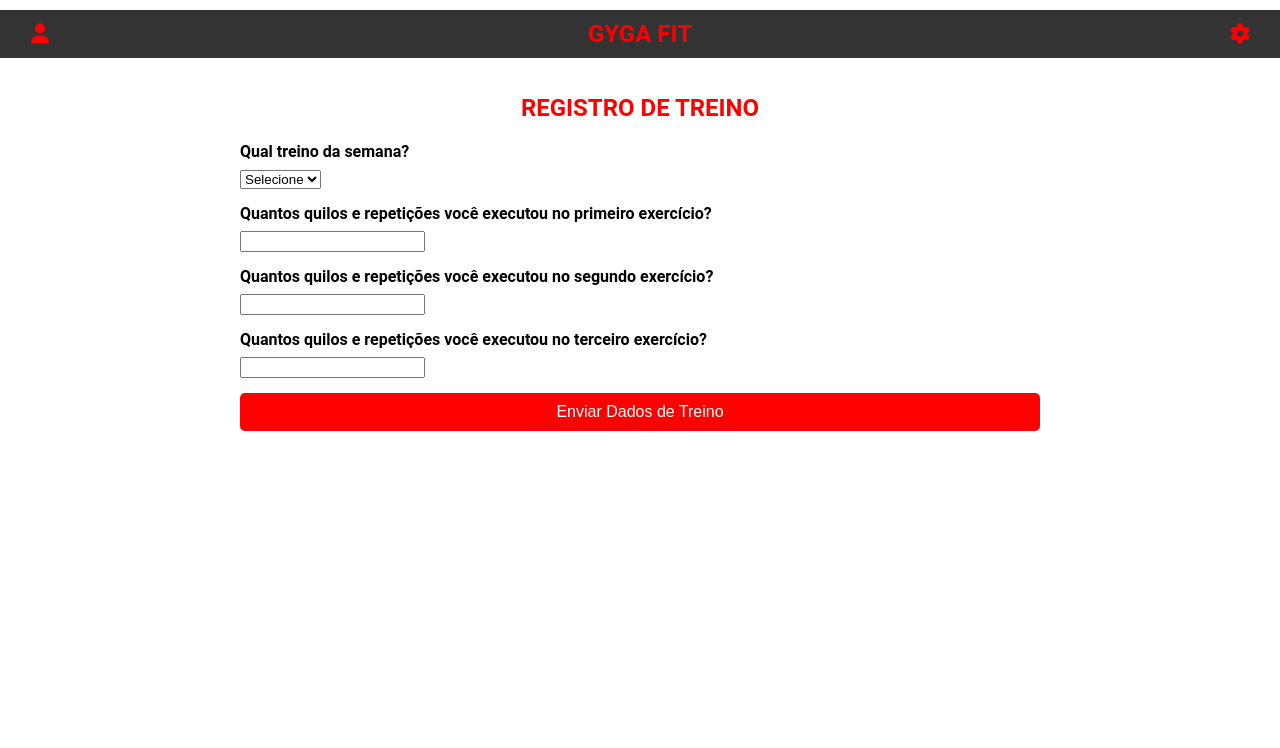
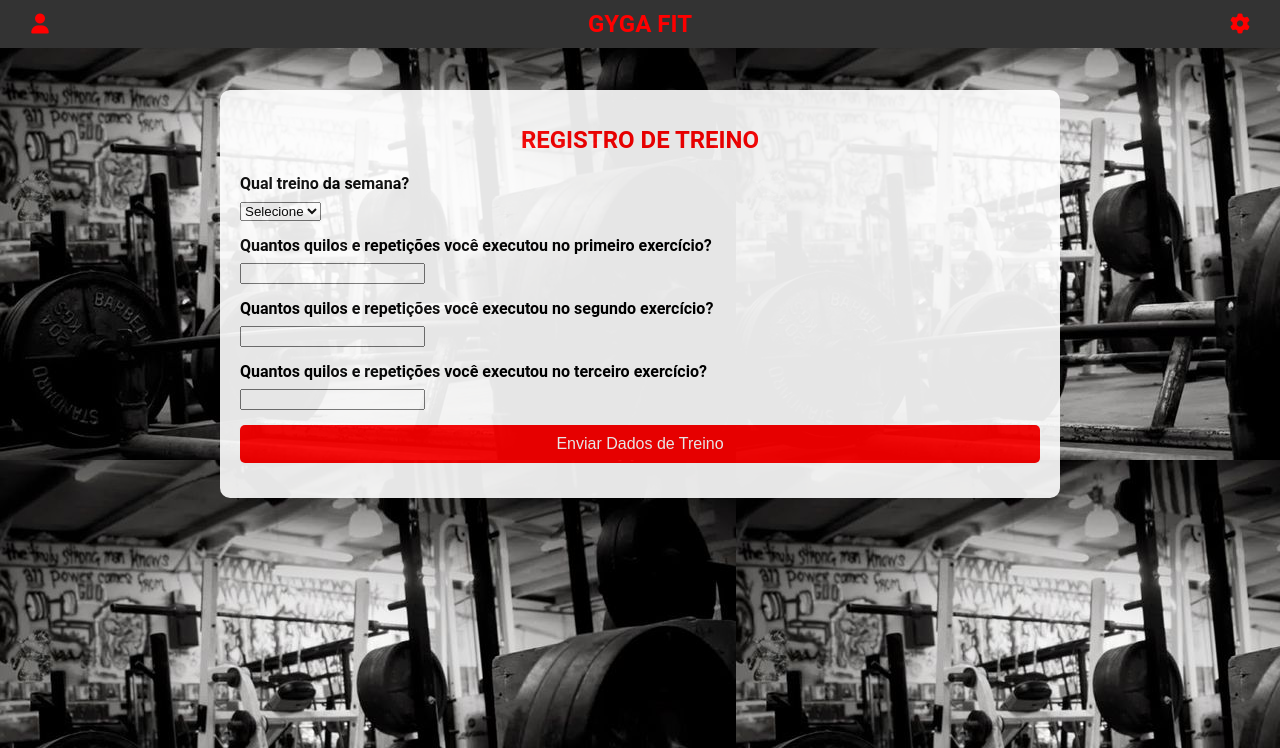
Before and after one commit to Samuel1-salc/Gyga-fit-gym, a PHP site: page /view/paginaMonitoramento.php in a window 1280 px wide. Shown: the top 748 px of the page. Run offline with PHP 8.4, Linux system fonts and the light colour scheme.

Commit message:
Ajustes visuais no código
Ajustes somente na parte estética do código afim de padronizar nossas telas e deixar o código visualmente organizado.

```diff
--- a/view/style/Tela-Principal.css
+++ b/view/style/Tela-Principal.css
@@ -2,7 +2,7 @@ body {
     font-family: 'Roboto', sans-serif;
     margin: 0;
     padding: 0;
-    background-image: url('images/0f0d989af5ce80b293f0de513b7a2bcb.jpg');
+    background-image: url('/view/img/0f0d989af5ce80b293f0de513b7a2bcb.jpg');
     background-size: cover;
     background-position: center;
     background-repeat: no-repeat;
--- a/view/style/tela-Form.css
+++ b/view/style/tela-Form.css
@@ -5,7 +5,7 @@ body {
     padding: 10px 0;
     text-align: center;
     position: relative;
-
+    background-image: url('/view/img/0f0d989af5ce80b293f0de513b7a2bcb.jpg');
 
 }
 
@@ -16,7 +16,11 @@ header {
     color: rgb(255, 0, 0);
     padding: 10px 0;
     text-align: center;
-    position: relative;
+    position: fixed;
+    width: 100%;
+    top: 0;
+    left: 0;
+    z-index: 1000;
 }
 
 header h1 {
@@ -60,15 +64,14 @@ header h1 {
 }
 
 .container {
-    width: 90%;  /* Ajuste conforme necessário */
-    max-width: 800px; /* Define um limite de largura */
-    margin: 0 auto; /* Centraliza horizontalmente */
+    width: 90%;
+    max-width: 800px;
+    margin: 80px auto 0; /* Adiciona um espaço abaixo do header fixo */
     padding: 20px;
-    background: #ffffff; /* Opcional: apenas para destaque */
-    border-radius: 10px; /* Borda arredondada para um visual melhor */
-    flex-direction: column; /* Empilha os elementos verticalmente */
-    border-radius: 8px;
-
+    background: #ffffff;
+    border-radius: 10px;
+    flex-direction: column;
+    opacity: 0.9; /* Torna o fundo um pouco transparente */
 }
 
 h1 {
@@ -116,7 +119,7 @@ h1 {
     width: 18px;
     height: 18px;
     border-radius: 50%;
-    background-color: #dddddd; /* Cor da bolinha */
+    background-color: #ffffff; /* Cor da bolinha */
     transition: background-color 0.3s;
 }
 .radio-group input[type="radio"]:checked + label::before {
```
Also changed, not shown: view/img/0f0d989af5ce80b293f0de513b7a2bcb.jpg (added), view/paginaFormulario.html (renamed from view/paginaFormulario.php), view/telaPrincipal.html (renamed from view/telaPrincipal.php).
